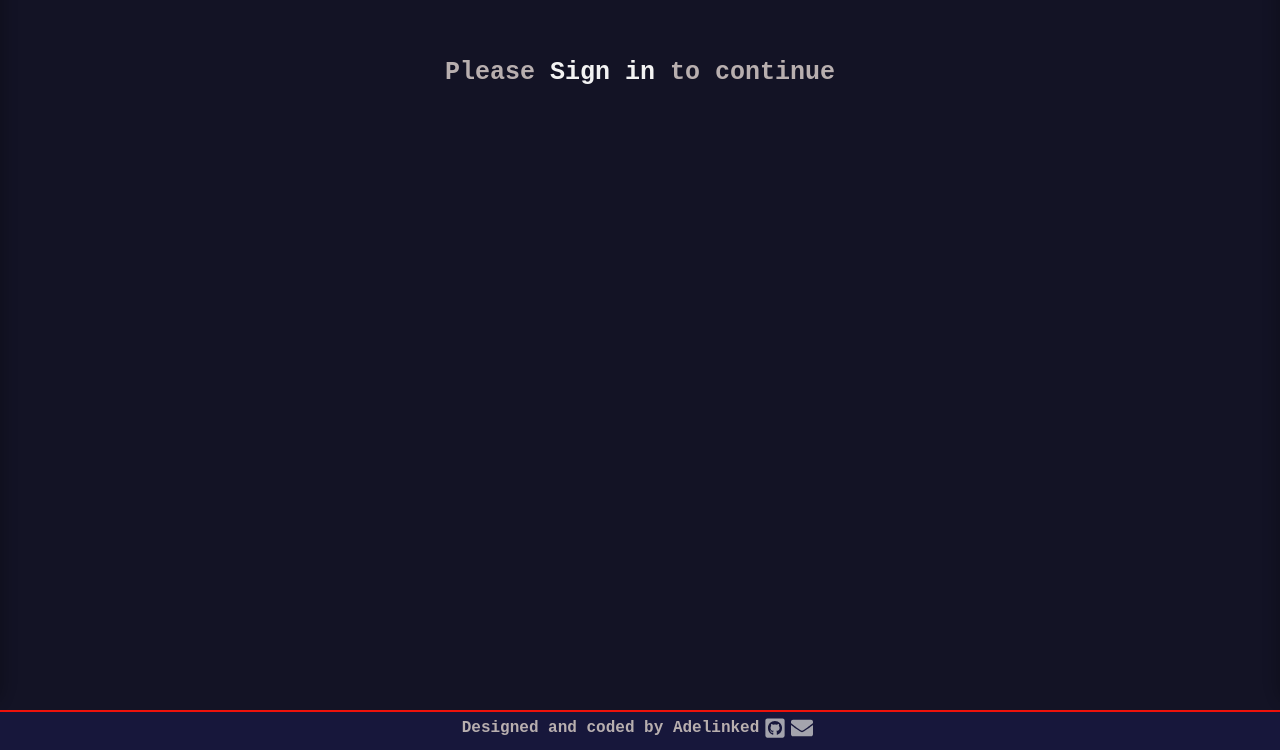
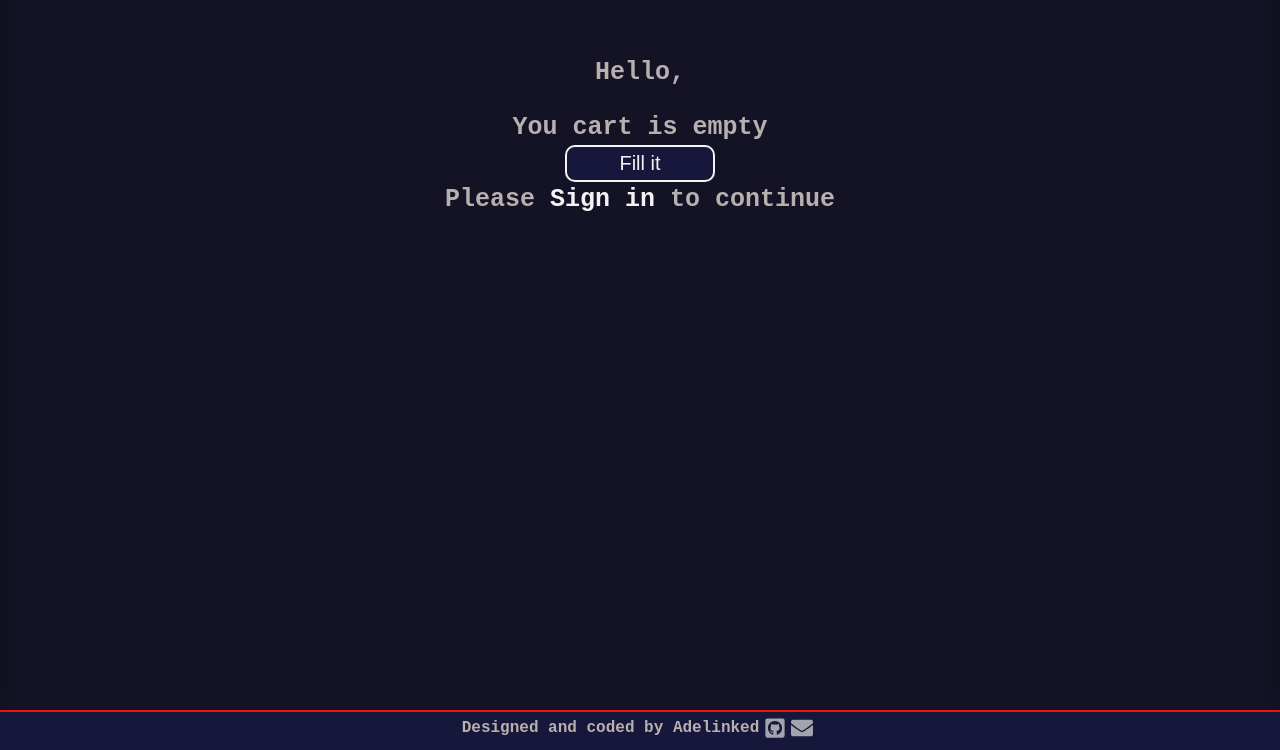
Before and after one commit to Adelinked/E-commerce, a Next.js app: page /checkout in a window 1280 px wide. Shown: the part 115-865 px from the top of the page. Built offline with nearby package versions, Linux system fonts and the light colour scheme; no server answers.

Commit message:
display error messages when payments fail

```diff
--- a/pages/checkout.js
+++ b/pages/checkout.js
@@ -58,7 +58,7 @@ const Checkout = () => {
       const stripe = await getStripe();
       await stripe.redirectToCheckout({ sessionId: id });
     } catch (error) {
-      alert(error.message);
+      alert(error.response?.data?.message ?? error.message);
     }
   };
   return (
@@ -72,7 +72,7 @@ const Checkout = () => {
 
       <div className={styles.checkoutDiv}>
         <div className={styles.loading}>{loading && <CircularProgress />}</div>
-        {session && (
+        {(session || !session) && (
           <div className={styles.welcome}>
             <p className={styles.welcome}>Hello, {userName}</p>
             {total > 0 ? (
```
